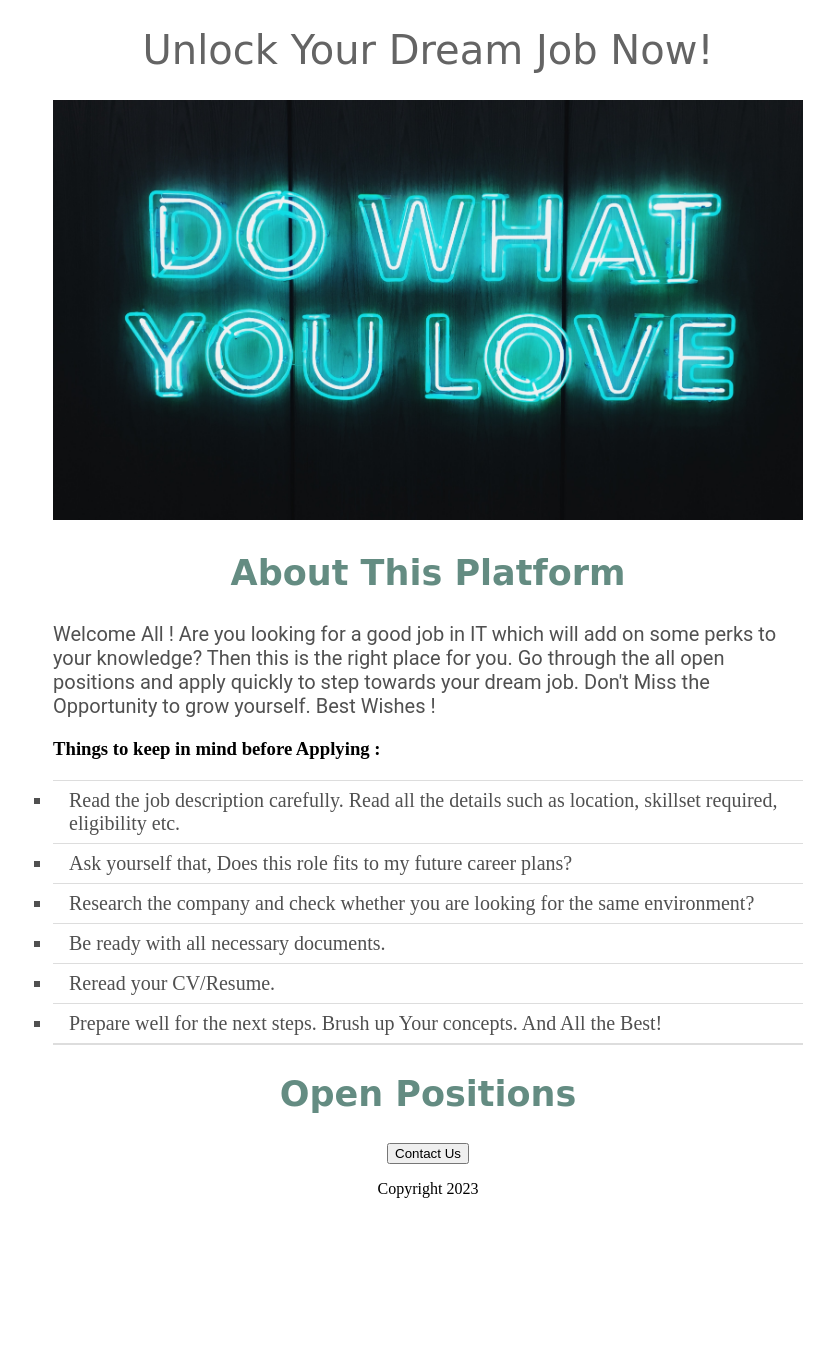
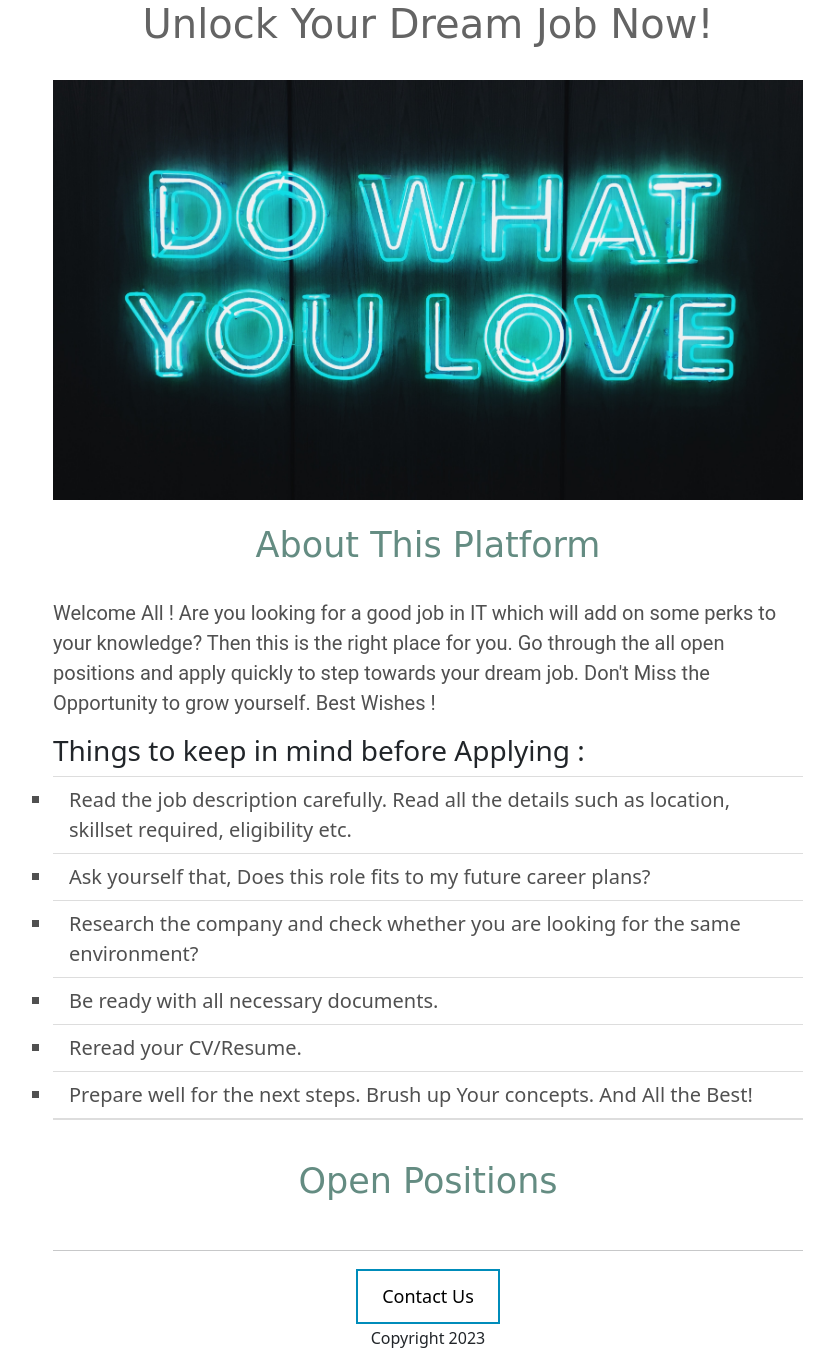
Before and after one commit to KDKbegin/my_project, a Flask app: template templates/home.html in a window 1280 px wide. Shown: the whole page, without its empty margins (212-1046 px from the left). Before the commit the page ends 1198 px from the top, so only its background shows below. Run offline with Flask 2, Linux system fonts and the light colour scheme; the template is opened without the code that fills it, so the values that code supplies are empty.

Commit message:
added buttons and used bootstrap to place them on right-side

```diff
--- a/templates/home.html
+++ b/templates/home.html
@@ -1,7 +1,10 @@
 <!DOCTYPE html>
 <html>
   <head>
+     <meta charset="utf-8">
+     <meta name="viewport" content="width=device-width, initial-scale=1">
     <title>A careers Website</title>
+     <link href="https://cdn.jsdelivr.net/npm/bootstrap@5.3.0-alpha1/dist/css/bootstrap.min.css" rel="stylesheet" integrity="sha384-GLhlTQ8iRABdZLl6O3oVMWSktQOp6b7In1Zl3/Jr59b6EGGoI1aFkw7cmDA6j6gD" crossorigin="anonymous">
     <style>
 
     h1
@@ -58,15 +61,57 @@
         margin:0 auto 0 auto;
 
       }
+
+  .button {
+  background-color: #4CAF50; /* Green */
+  border: none;
+  color: white;
+  padding: 12px 24px;
+  text-align: center;
+  text-decoration: none;
+  display: inline-block;
+  font-size: 10px;
+  margin: 2px 1px;
+  transition-duration: 0.4s;
+  cursor: pointer;
+
+}
+    .button1 {
+  background-color: white;
+  color: black;
+  border: 2px solid #008CBA;
+  font-size:18px;
+}
+
+.button1:hover {
+  background-color: #008CBA;
+  color: white;
+}
+
+
+    .button2 {
+  background-color: white;
+  color: black;
+  border: 2px solid #555555;
+      font-size:14px;
+}
+
+.button2:hover {
+  background-color: #555555;
+  color: white;
+}
+
   </style>
   </head>
   <body>
-    <div id="container1">
-    <h1>Unlock Your Dream Job Now!</h1>
+    <div class="margin-top:25px;"id="container1">
+    <h1 >Unlock Your Dream Job Now!</h1>
+      <br>
     <img id="banner" src='https://myproject.kdkbegin.repl.co/static/img2.jpg'>
-
+    <br>
+      <br>
     <h2>About This Platform</h2>
-
+    <br>
     <p class="bodytext">Welcome All !  Are you looking for a good job in IT which will add on some perks to your knowledge? Then this is the right place for you.  Go through the all open positions and apply quickly to step towards your dream job. Don't Miss the Opportunity to grow yourself. Best Wishes !</p>
 
     <h3>Things to keep in mind before Applying :</h3>
@@ -90,33 +135,17 @@
         Prepare well for the next steps. Brush up Your concepts. And All the Best!
       </li>
     </ul>
-
+    <br>
     <h2>Open Positions</h2>
+      <br>
+      <hr class="color:#ddd;">
     <div>
       {%for job in jobs%}
-      <div>
-      <h4 style="color:rgb(120,160,180)">
-        {{job['title']}}
-      </h4>
-
-      <div>
-      <b>Location:</b>{{job['location']}}
-      </div>
-
-      <div>
-      <b>Salary:</b>{{job['salary']}}
-      </div>
-
-      <div>
-      <b>Requirements:</b>{{job['requirements']}}
-      </div
-
-      </div>
-
+      {%include 'jobitem.html'%}
       {%endfor%}
     </div>
     <div style="text-align:center;">
-            <button>Contact Us</button>
+            <button class="button button1">Contact Us</button>
             <p>Copyright 2023</p>
     </div>
     </div>
```
Also changed, not shown: templates/jobitem.html (added, +31 -0 lines).
